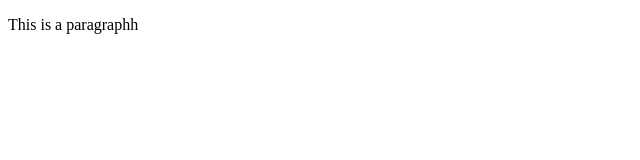
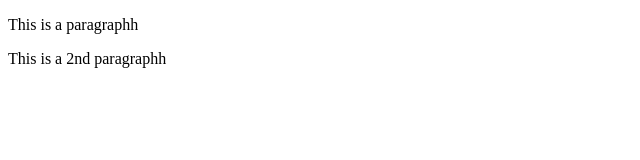
Before and after one commit to gitzein/git-example-project, a plain HTML site: page index.html in a window 1280 px wide. Shown: the whole page, without its empty margins (0-640 px from the left). Drawn offline with Linux system fonts and the light colour scheme.

Commit message:
added 2nd paragraphh to index, added 2nd pageg to project

```diff
--- a/index.html
+++ b/index.html
@@ -7,5 +7,6 @@
   </head>
   <body>
     <p>This is a paragraphh</p>
+    <p>This is a 2nd paragraphh</p>
   </body>
 </html>
```
Also changed, not shown: page2.html (added, +1 -0 lines).
